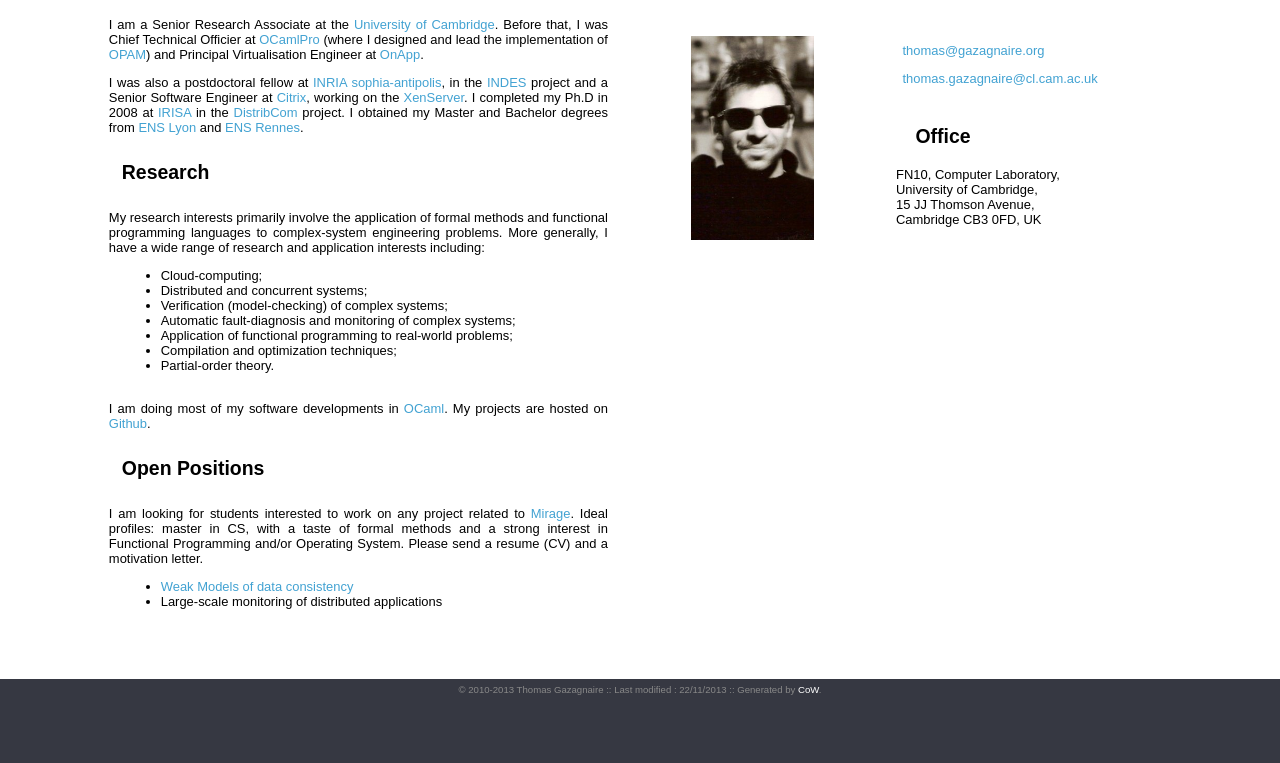
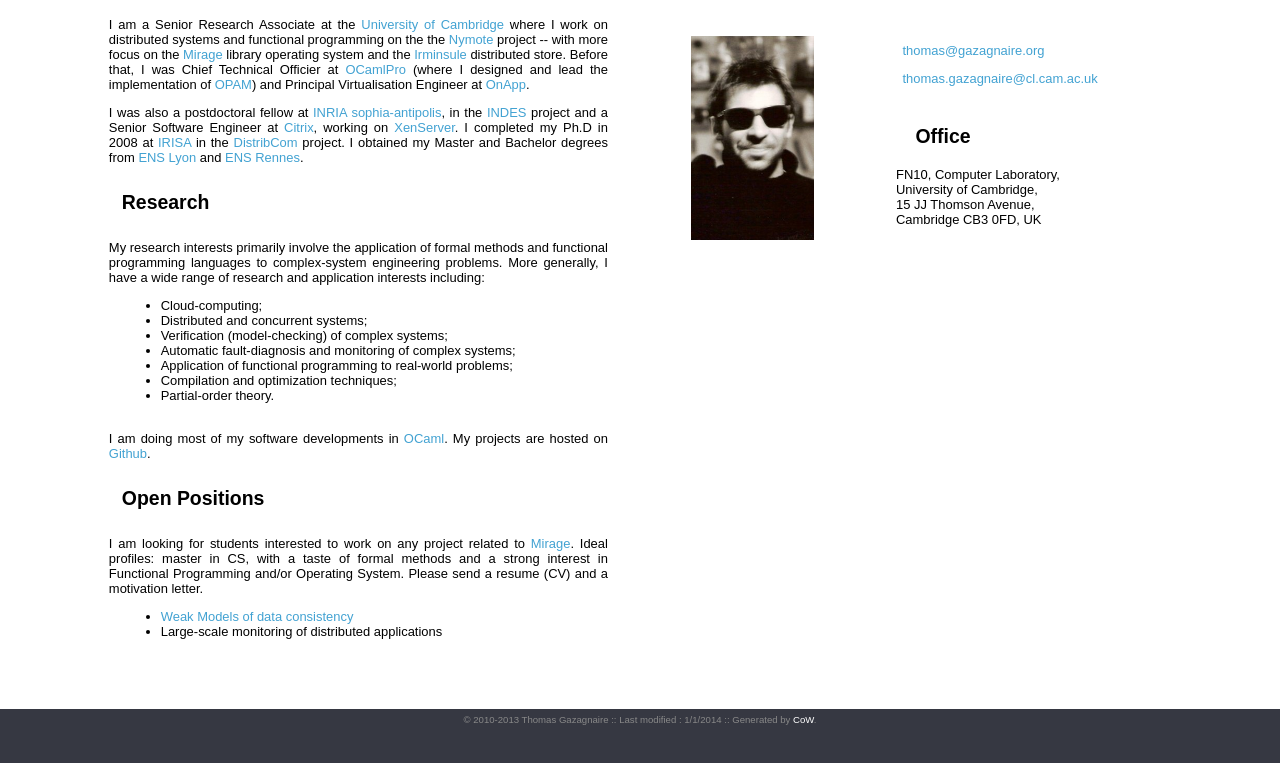
Before and after one commit to samoht/gazagnaire.org, a plain HTML site: page www/index.html in a window 1280 px wide. Shown: the part 137-900 px from the top of the page. Before the commit the page ends 872 px from the top, so only its background shows below. Drawn offline with Linux system fonts and the light colour scheme.

Commit message:
Add more contents to the intro, fix typos

```diff
--- a/www/index.html
+++ b/www/index.html
@@ -11,12 +11,15 @@
   </div>
       <div class="body"><div class="body"><div class="two_columns"><div class="left">
     <h1>Thomas Gazagnaire</h1>
-    <p>I am a Senior Research Associate at the <a href="http://cl.cam.ac.uk">University of Cambridge</a>. Before that, I was
+    <p>I am a Senior Research Associate at the <a href="http://cl.cam.ac.uk">University of Cambridge</a> where I work on distributed
+    systems and functional programming on the the <a href="http://nymote.org/">Nymote</a> project -- with more focus on
+    the <a href="http://www.openmirage.org/">Mirage</a> library operating system and the <a href="https://github.com/samoht/irminsule">Irminsule</a> distributed store.
+    Before that, I was
     Chief Technical Officier at <a href="http://www.ocamlpro.com/">OCamlPro</a> (where I designed and lead the implementation
     of <a href="http://opam.ocamlpro.com/">OPAM</a>) and Principal Virtualisation Engineer at <a href="http://onapp.com/">OnApp</a>.</p>
 
     <p>I was also a postdoctoral fellow at <a href="http://www-sop.inria.fr/">INRIA sophia-antipolis</a>, in the <a href="http://www-sop.inria.fr/indes/">INDES</a> project
-    and a Senior Software Engineer at <a href="http://www.citrix.com/">Citrix</a>, working on the <a href="http://www.citrix.com/xenserver">XenServer</a>.
+    and a Senior Software Engineer at <a href="http://www.citrix.com/">Citrix</a>, working on <a href="http://www.citrix.com/xenserver">XenServer</a>.
     I completed my Ph.D in 2008 at <a href="http://www.irisa.fr/">IRISA</a> in the <a href="http://www.irisa.fr/distribcom/">DistribCom</a> project.
     I obtained my Master and Bachelor degrees from <a href="http://www.ens-lyon.eu/">ENS Lyon</a> and <a href="http://www.ens-rennes.fr">ENS Rennes</a>.</p>
 
@@ -62,7 +65,7 @@
   </div></div></div></div>
       <div class="footer">
       © 2010-2013 Thomas Gazagnaire ::
-      Last modified : 22/11/2013 ::
+      Last modified : 1/1/2014 ::
       Generated by <a href="http://www.github.com/mirage/ocaml-cow">CoW</a>.
     </div>
     </body>
```
Also changed, not shown: www/papers.html (+1 -1 lines), www/projects.html (+1 -1 lines), 2 other files.
